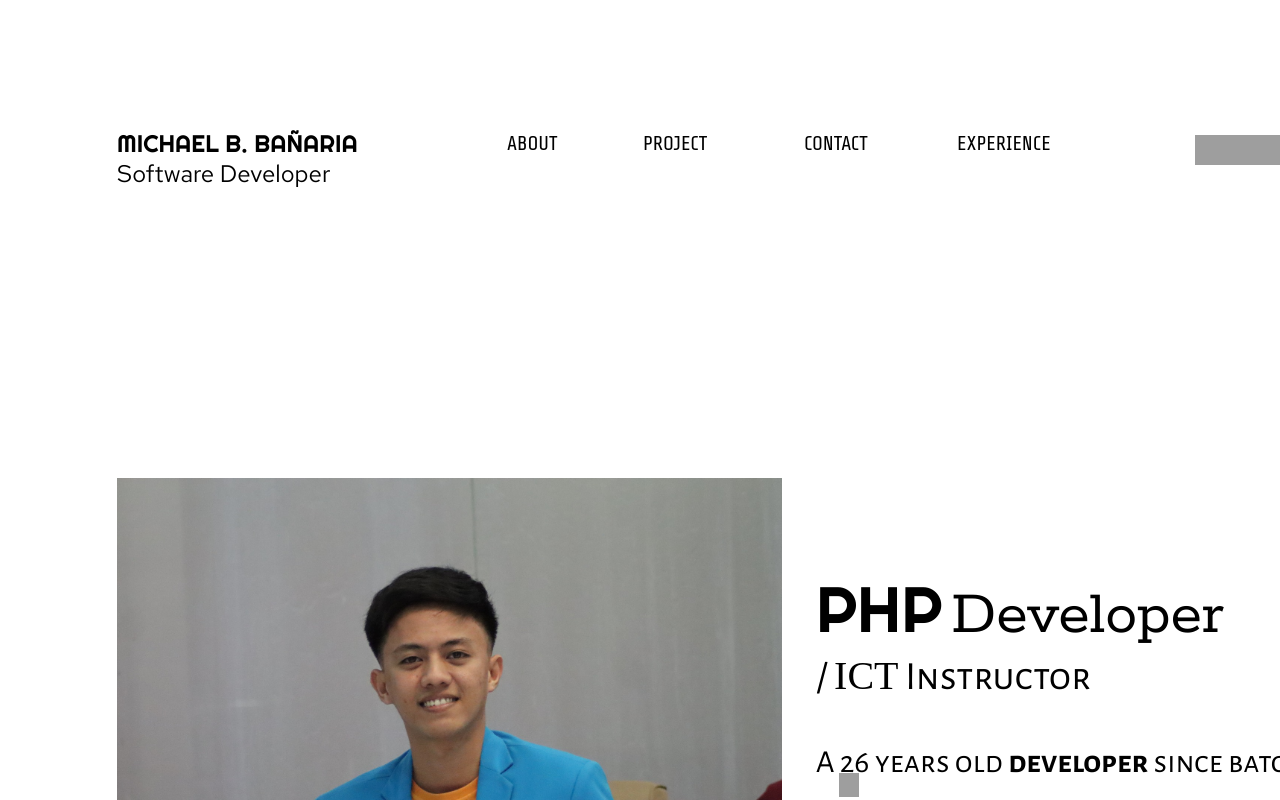
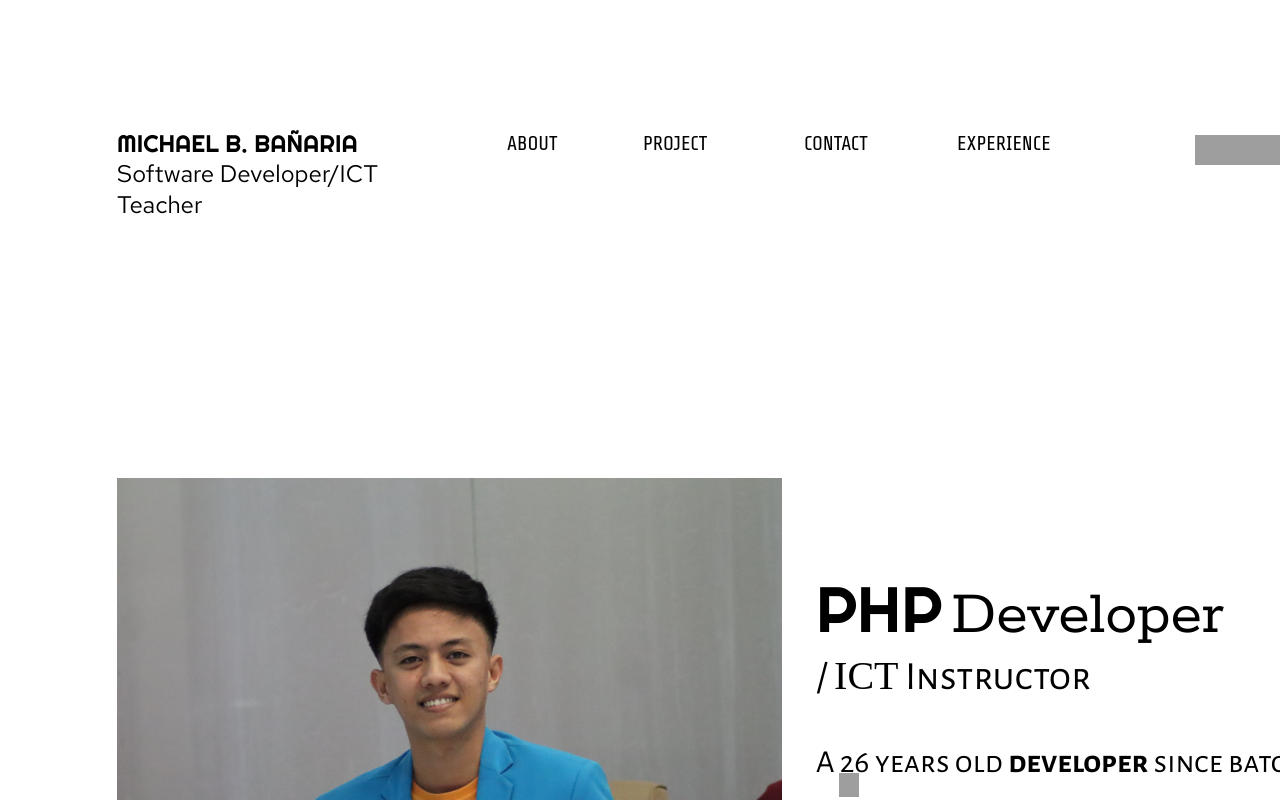
Before and after one commit to m1ch93l/portfolio-next, a Next.js app: page / in a window 1280 px wide. Shown: the top 800 px of the page. Built offline with nearby package versions, Linux system fonts and the light colour scheme; grey boxes are pictures that could not be loaded; a web font is replaced by a local one.

Commit message:
Update page.tsx

```diff
--- a/app/page.tsx
+++ b/app/page.tsx
@@ -7,7 +7,7 @@ const Myportfolio: NextPage = () => {
       <div className={styles.about}>ABOUT</div>
       <div className={styles.michaelBBaariaContainer}>
         <p className={styles.michaelBBaaria}>MICHAEL B. BAÑARIA</p>
-        <p className={styles.softwareDeveloper}>Software Developer</p>
+        <p className={styles.softwareDeveloper}>Software Developer/ICT Teacher</p>
       </div>
       <div className={styles.project}>PROJECT</div>
       <div className={styles.contact}>CONTACT</div>
```
